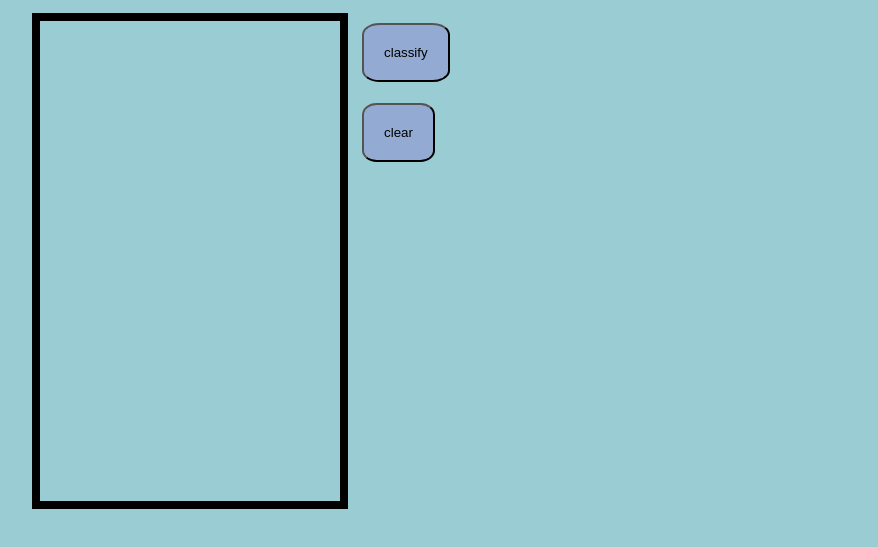
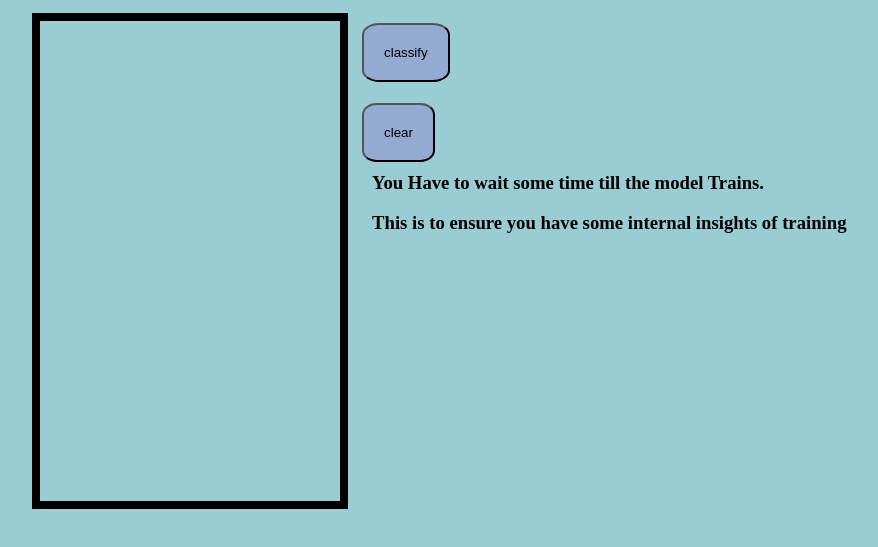
Before and after one commit to tejasvi541/Fashion-Classifier, a plain HTML site: page index.html in a window 1280 px wide. Shown: the part 87-634 px from the top of the page, without its empty margins (68-946 px from the left). Drawn offline with Linux system fonts and the light colour scheme; no server answers.

Commit message:
Added some HTML

```diff
--- a/imgfash.css
+++ b/imgfash.css
@@ -6,6 +6,19 @@ body{
     position: absolute;
     font-family: 'Times New Roman', Times, serif;
     left: 100px;
+}
+
+.instructions{
+    display:table-column;
+    position: absolute;
+    top: 240px;
+    left: 430px;
+    padding-left: 10px;
+
+}
+.instruction{
+    position: relative;
+    font-family: 'Times New Roman', Times, serif;
 }
 
 #cb{
--- a/index.html
+++ b/index.html
@@ -6,6 +6,14 @@
   </head>
   <body>
     <h1 id="heading">Fashion Classifier!</h1>
+    <span class="instructions">
+      <h3 class="instruction">
+        You Have to wait some time till the model Trains.
+      </h3>
+      <h3 class="instruction">
+        This is to ensure you have some internal insights of training
+      </h3>
+    </span>
     <canvas
       id="canvas"
       width="300"
```
Also changed, not shown: 1 other file.
